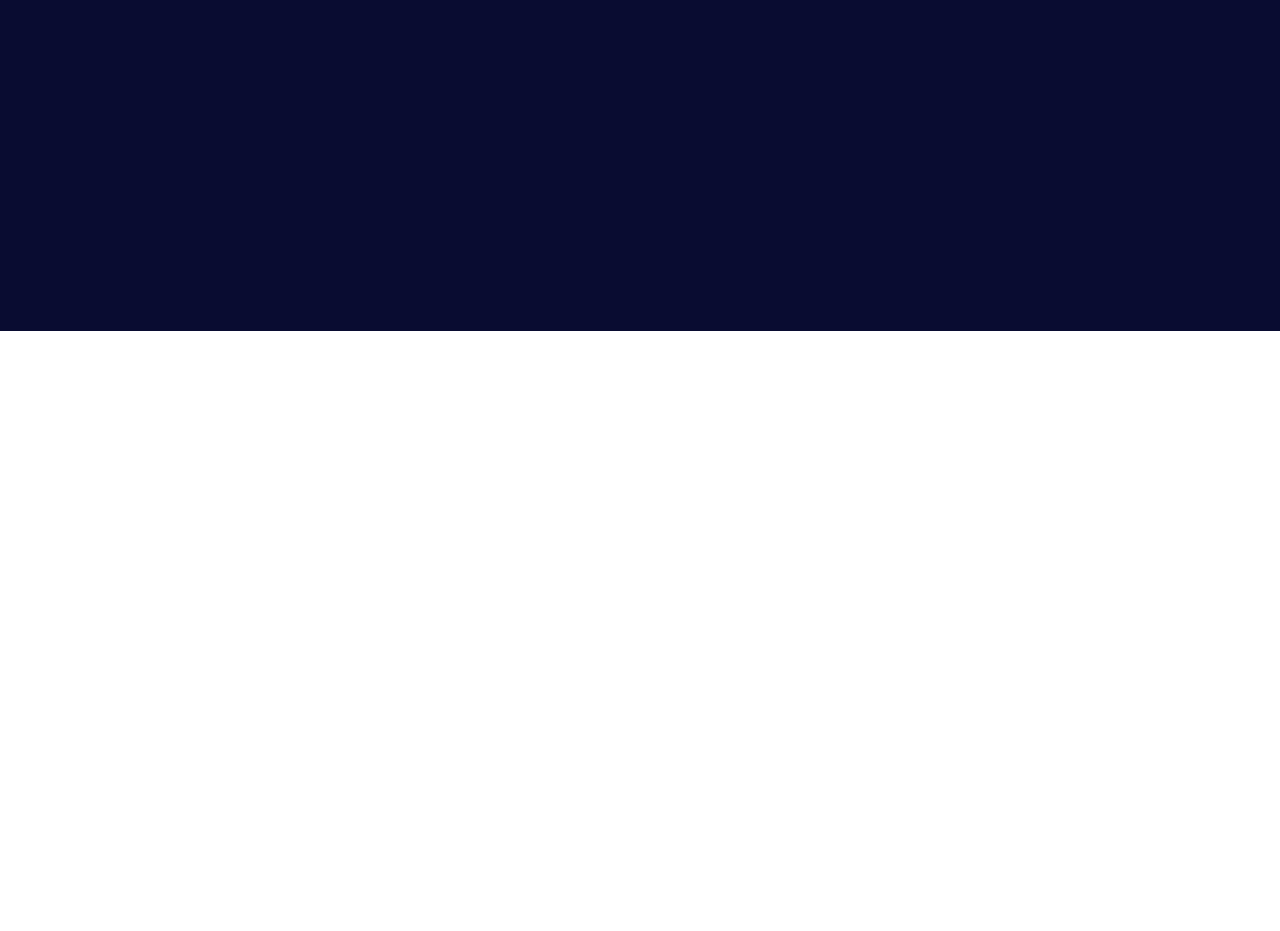
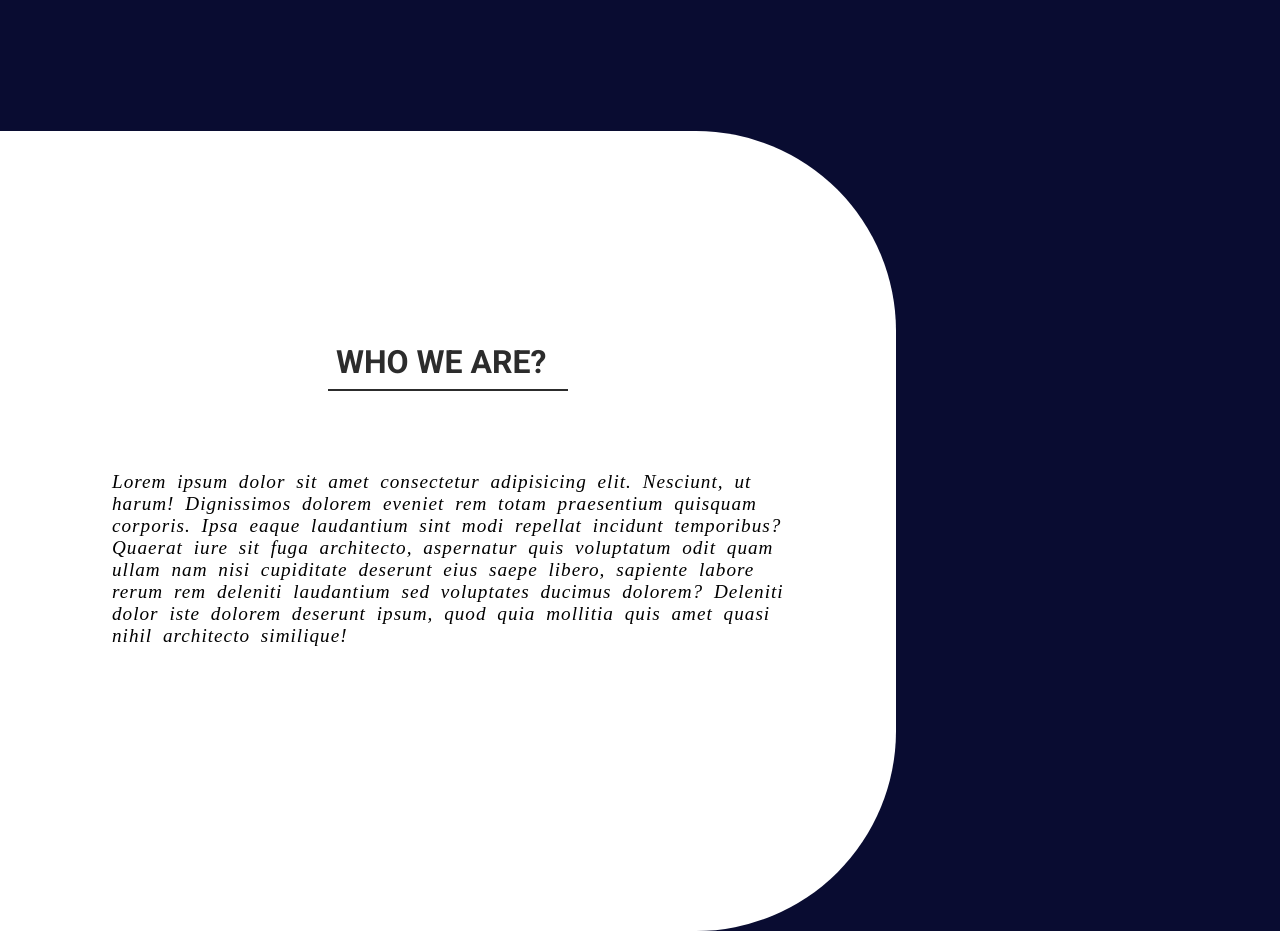
Before and after one commit to deep-coder1/react-techystar_1, a React (Create React App) app: page / in a window 1280 px wide. Shown: the part 1320-2251 px from the top of the page. Before the commit the page ends 1651 px from the top, so only its background shows below. Built offline with nearby package versions, Linux system fonts and the light colour scheme.

Commit message:
React TechyStar Project Work 3

```diff
--- a/src/components/Home.jsx
+++ b/src/components/Home.jsx
@@ -19,6 +19,13 @@ function Home() {
           <p>Lorem ipsum dolor sit amet consectetur, adipisicing elit. Architecto asperiores commodi quaerat dolore quod enim? Enim optio deserunt praesentium at reprehenderit, possimus eum quod laborum, laudantium dicta iusto, numquam doloribus!</p>
         </div>
       </div>
+
+      <div className="home3">
+        <div>
+          <h1>Who we are?</h1>
+          <p>Lorem ipsum dolor sit amet consectetur adipisicing elit. Nesciunt, ut harum! Dignissimos dolorem eveniet rem totam praesentium quisquam corporis. Ipsa eaque laudantium sint modi repellat incidunt temporibus? Quaerat iure sit fuga architecto, aspernatur quis voluptatum odit quam ullam nam nisi cupiditate deserunt eius saepe libero, sapiente labore rerum rem deleniti laudantium sed voluptates ducimus dolorem? Deleniti dolor iste dolorem deserunt ipsum, quod quia mollitia quis amet quasi nihil architecto similique!</p>
+        </div>
+      </div>
     </>
   );
 }
--- a/src/styles/home.scss
+++ b/src/styles/home.scss
@@ -78,3 +78,39 @@
         transform: translateY(-10px);
     }
 }
+
+.home3 {
+    width: 100%;
+    height: 100vh;
+    background-color: $second;
+    margin-top: -200px;
+    display: flex;
+
+    > div {
+        width: 70%;
+        height: 100vh;
+        background-color: $first;
+        border-radius: 0 200px 200px 0;
+        display: flex;
+        flex-direction: column;
+        align-items: center;
+        justify-content: center;
+        padding: 2rem;
+
+        > h1 {
+            text-transform: uppercase;
+            border-bottom: 2px solid $dark;
+            padding: 0.5rem;
+            width: 15rem;
+            color: $dark;
+        }
+
+        > p {
+            padding: 5rem;
+            letter-spacing: 1px;
+            word-spacing: 5px;
+            line-height: 170%;
+            font: italic 100 1.2rem $text2;
+        }
+    }
+}
```
Also changed, not shown: 1 other file (tests, documents, lock files or other folders).
